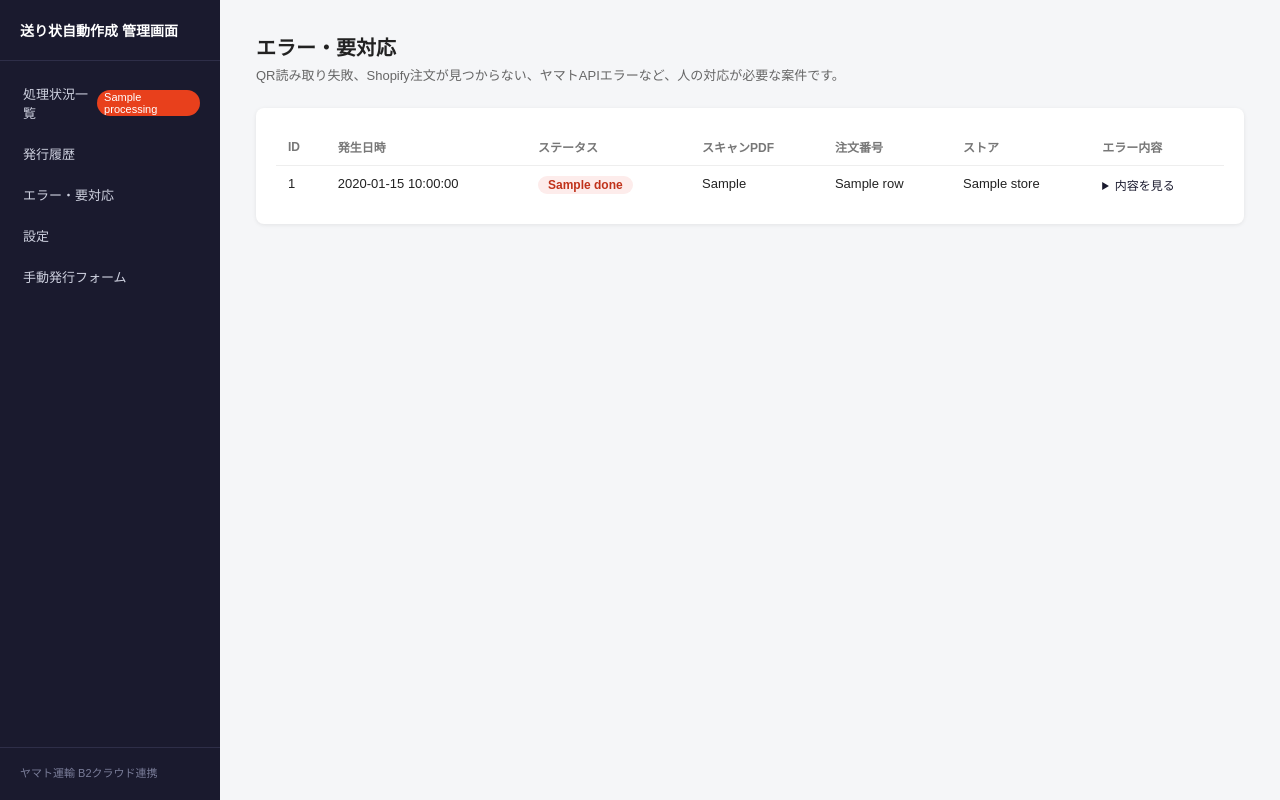
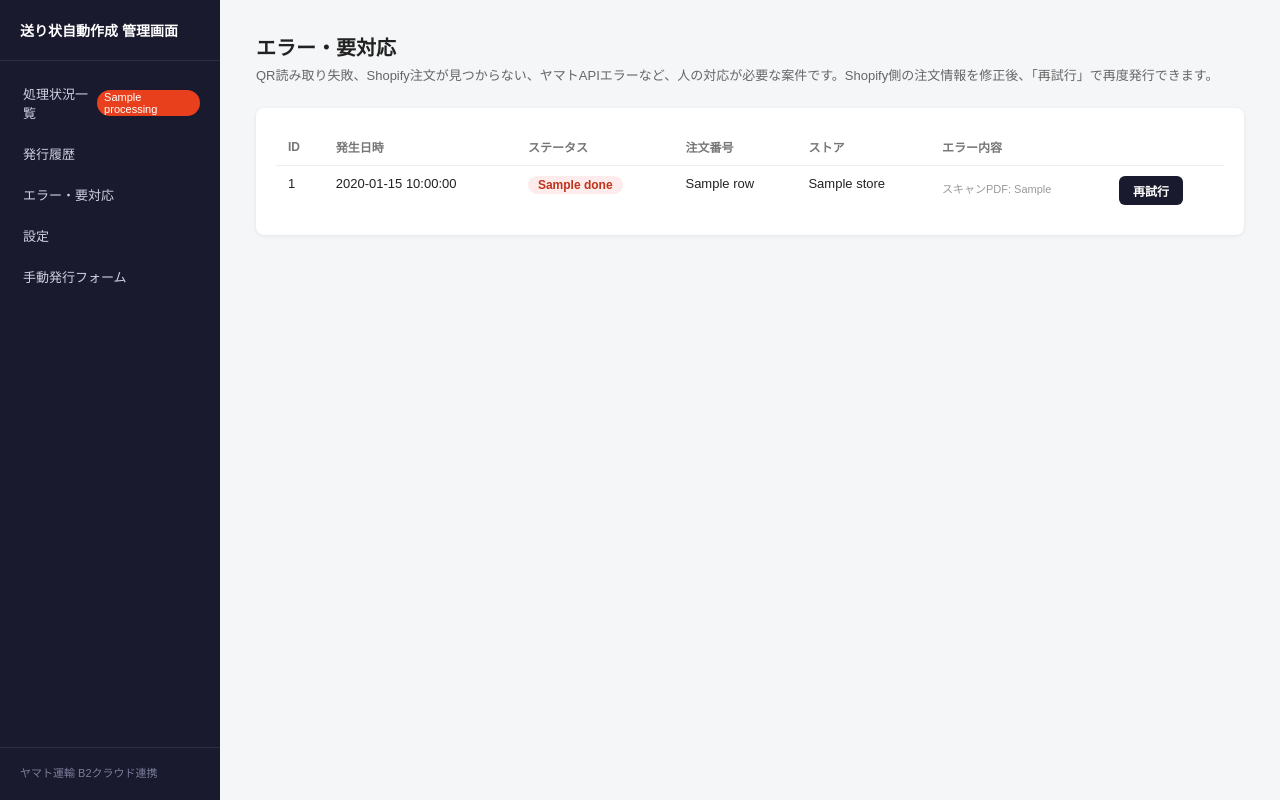
Before and after one commit to toratyann620/ph-label-print, a FastAPI app: template templates/admin/errors.html in a window 1280 px wide. Run offline with FastAPI, Linux system fonts and the light colour scheme; the template is opened without the code that fills it: most values are stand-ins (such as "Sample title", 1, 10 or a date in 2020).

Commit message:
発行エラーの検知・対処機能を追加
- format_yamato_error(): ヤマトAPIの業務バリデーションエラーを担当者が読める
  日本語メッセージに整形（例: 「送り状データの入力内容にエラーがあります...」）
- エラー・要対応一覧に「再試行」ボタンを追加。Shopify側で住所等を修正後、
  ワンクリックで再発行を試せる（失敗レコードは二重発行防止の対象外のためそのまま再実行可能）

```diff
--- a/src/common/app.py
+++ b/src/common/app.py
@@ -212,14 +212,24 @@
 
 
 @app.get("/admin/errors", response_class=HTMLResponse)
-async def admin_errors(request: Request):
+async def admin_errors(request: Request, retried: str = ""):
     if (redirect := _require_admin(request)) is not None:
         return redirect
     rows = db.list_shipments(statuses=list(db.ERROR_STATUSES))
     return templates.TemplateResponse("admin/errors.html", {
         "request": request, "active": "errors", "counts": _nav_counts(),
-        "rows": rows, "status_labels": db.STATUS_LABELS,
+        "rows": rows, "status_labels": db.STATUS_LABELS, "retried": retried,
     })
+
+
+@app.post("/admin/errors/retry", include_in_schema=False)
+async def admin_errors_retry(request: Request, order_name: str = Form(...)):
+    """エラーになった注文をShopify側の修正後に再試行する（失敗レコードは二重発行防止の対象外のため、そのまま再実行できる）"""
+    if (redirect := _require_admin(request)) is not None:
+        return redirect
+    record = await issue_for_order_name(order_name)
+    result = "success" if record["status"] == "done" else "failed"
+    return RedirectResponse(url=f"/admin/errors?retried={result}", status_code=303)
 
 
 @app.get("/admin/settings", response_class=HTMLResponse)
--- a/templates/admin/errors.html
+++ b/templates/admin/errors.html
@@ -1,8 +1,21 @@
 {% extends "admin/base.html" %}
 {% block title %}エラー・要対応{% endblock %}
+{% block extra_head %}
+<style>
+  .error-message { font-size: 12.5px; white-space: pre-wrap; color: #c0321a; line-height: 1.6; max-width: 420px; }
+  .retry-btn {
+    padding: 6px 14px; background: #1a1a2e; color: #fff; border: none; border-radius: 6px;
+    font-size: 12px; font-weight: 600; cursor: pointer; white-space: nowrap;
+  }
+  .retry-btn:hover { background: #2e2e48; }
+</style>
+{% endblock %}
 {% block content %}
   <h1>エラー・要対応</h1>
-  <p class="subtitle">QR読み取り失敗、Shopify注文が見つからない、ヤマトAPIエラーなど、人の対応が必要な案件です。</p>
+  <p class="subtitle">QR読み取り失敗、Shopify注文が見つからない、ヤマトAPIエラーなど、人の対応が必要な案件です。Shopify側の注文情報を修正後、「再試行」で再度発行できます。</p>
+
+  {% if retried == 'success' %}<div class="toast">再試行に成功しました。発行履歴をご確認ください。</div>{% endif %}
+  {% if retried == 'failed' %}<div class="toast" style="background:#fdeceb;border-color:#fca5a5;color:#c0321a;">再試行しましたが、まだエラーが解消していません。内容をご確認ください。</div>{% endif %}
 
   <div class="card">
     {% if rows %}
@@ -12,10 +25,10 @@
           <th>ID</th>
           <th>発生日時</th>
           <th>ステータス</th>
-          <th>スキャンPDF</th>
           <th>注文番号</th>
           <th>ストア</th>
           <th>エラー内容</th>
+          <th></th>
         </tr>
       </thead>
       <tbody>
@@ -24,14 +37,19 @@
           <td>{{ row.id }}</td>
           <td>{{ row.updated_at[:19] }}</td>
           <td><span class="badge-status badge-error">{{ status_labels.get(row.status, row.status) }}</span></td>
-          <td>{{ row.source_pdf or '-' }}</td>
           <td>{{ row.order_name or '-' }}</td>
           <td>{{ row.store or '-' }}</td>
           <td>
-            <details class="raw">
-              <summary>内容を見る</summary>
-              <pre>{{ row.error_message or '' }}</pre>
-            </details>
+            <div class="error-message">{{ row.error_message or '' }}</div>
+            {% if row.source_pdf %}<div style="font-size:11px;color:#999;margin-top:4px;">スキャンPDF: {{ row.source_pdf }}</div>{% endif %}
+          </td>
+          <td>
+            {% if row.order_name %}
+            <form method="post" action="/admin/errors/retry">
+              <input type="hidden" name="order_name" value="{{ row.order_name }}">
+              <button type="submit" class="retry-btn">再試行</button>
+            </form>
+            {% endif %}
           </td>
         </tr>
         {% endfor %}
```
Also changed, not shown: src/yamato/issue_slip_from_scan.py (+28 -1 lines).
